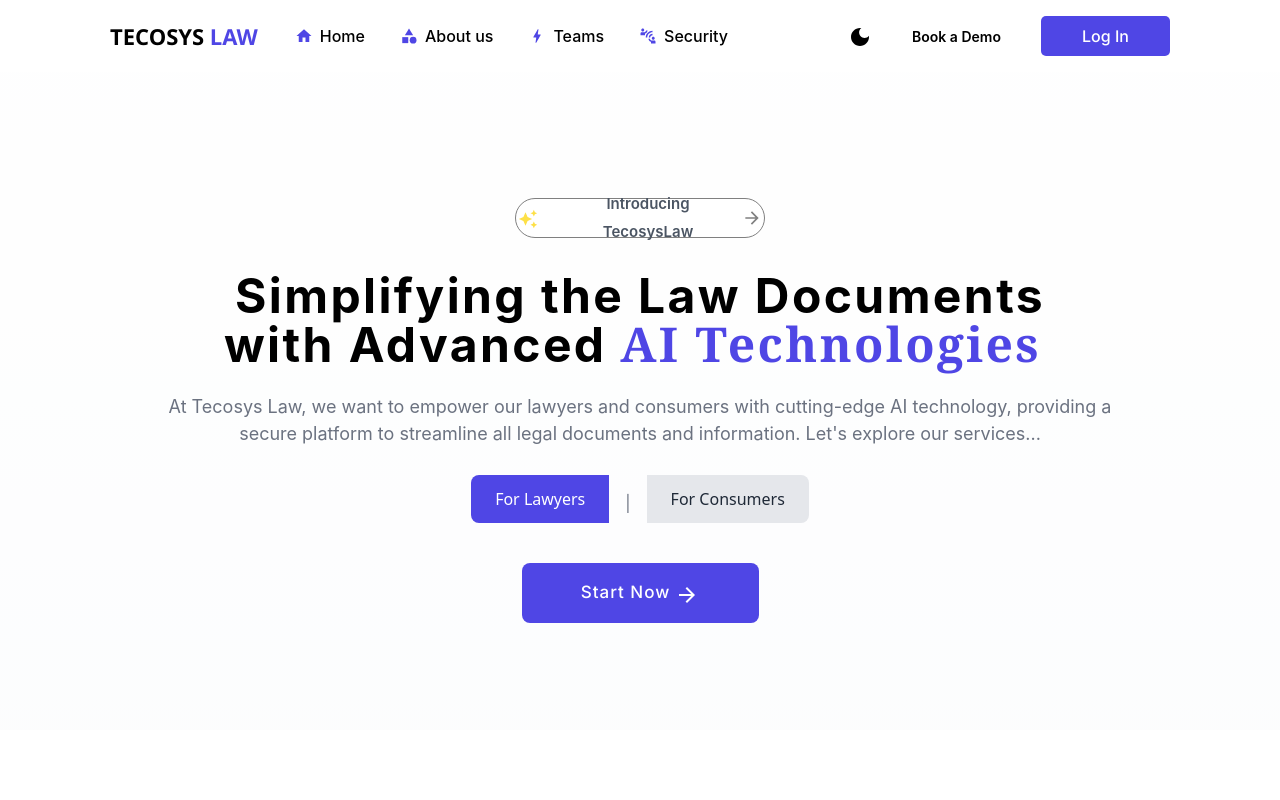
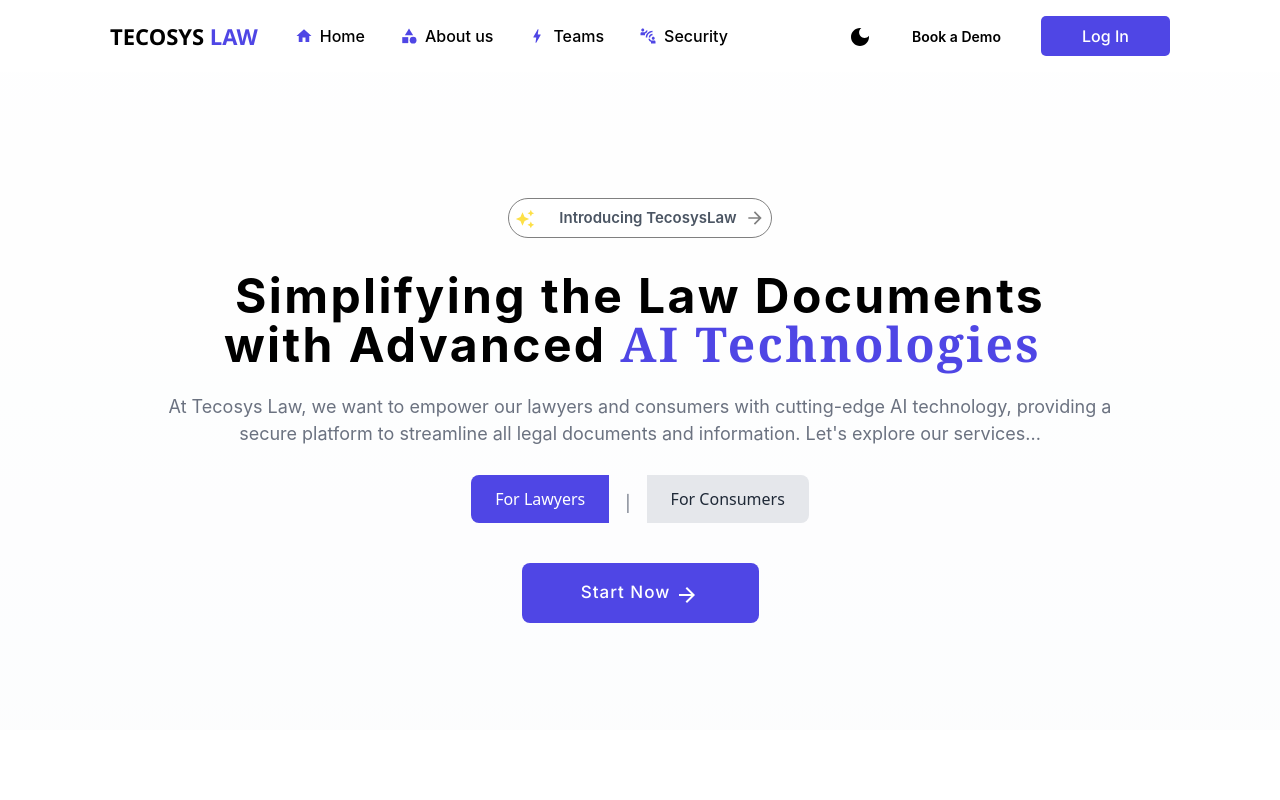
Before and after one commit to 1Yogeshh/tecosys-law, a React (Create React App) app: page / in a window 1280 px wide. Shown: the top 800 px of the page. Built offline with nearby package versions, Linux system fonts and the light colour scheme; a web font is replaced by a local one.

Commit message:
inroduction change

```diff
--- a/src/components/CommonHomePage/HomeHero/HomeHero.css
+++ b/src/components/CommonHomePage/HomeHero/HomeHero.css
@@ -121,7 +121,6 @@
   margin-bottom: 5px;
 }
 .introduction1{
-  width: 250px;
   color: black;
   justify-content: center;
   align-items: center;
--- a/src/components/CommonHomePage/HomeHero/HomeHero.jsx
+++ b/src/components/CommonHomePage/HomeHero/HomeHero.jsx
@@ -35,7 +35,7 @@
     <div className={`homehero ${isDarkMode ? "dark" : ""}`}>
       <div className="homehero_content">
         <div className="introduction">
-          <div className="introduction1 flex items-center space-x-3">
+          <div className="introduction1 pl-1 pr-1 w-auto flex items-center space-x-3">
             <span>
               <AutoAwesome style={{ height: "20px", color: "#FDE047" }} />
             </span>
```
